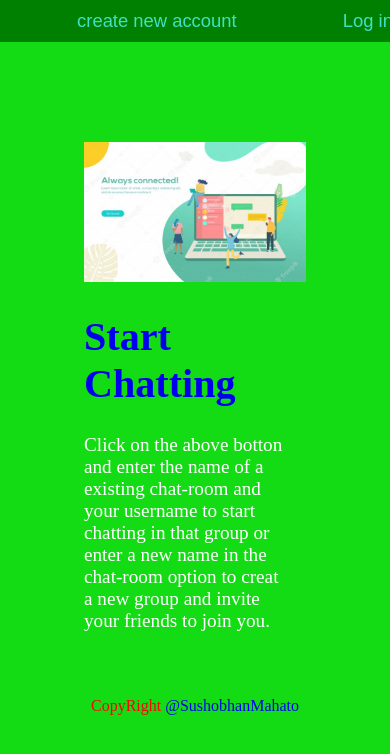
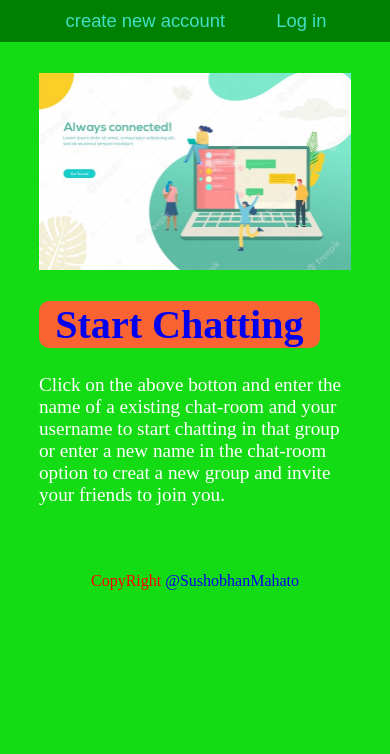
Before and after one commit to SushobhanMahato/Django-ChatApp, a Django app: page / in a window 390 px wide; the page is wider, and only the part inside the window is pictured. Shown: the top 754 px of that part. Run offline with Django 3.2, Linux system fonts and the light colour scheme.

Commit message:
Update index.html

```diff
--- a/templates/index.html
+++ b/templates/index.html
@@ -19,9 +19,14 @@
     }
 
     .logo{
-       padding: 0px;
-       margin: 0px;
+       padding: 0;
+       margin: 0;
+       padding-top: 8%;
        width: 100%;
+       min-height: 100%;
+       display:flex;
+      justify-content: center;
+      align-items: center;
     }
 
 
@@ -67,7 +72,8 @@
         font-weight: 700;
     }
     .onto{
-        padding: 100px 100px;
+        width: 80%;
+        min-height: 100%;
     }
     .about{
         float:right;
@@ -88,6 +94,10 @@
         font-size: 1.2em;
         font-family: 'Montserrat', 'sans-serif';
     }
+    .hh{
+        width:90%;
+        text-align:center;
+    }
     .hh a{
         font-size: 1.9em;
         font-family: 'Raleway';
@@ -95,15 +105,19 @@
         margin-bottom: 8vh;
         text-decoration: none;
     }
+    .hh h1{
+        margin 0;
+        padding 0;
+        background-color:rgb(250,100,50);
+        border-radius: 10px;
+    }
     .hh a:hover{
         text-decoration: underline 3px;
         font-weight: 600;
         color: rgb(200, 87, 51);
         box-shadow: 0px 0px 20px 0px #232323;
     }
-    .ok p{
-        padding-right: 20px;
-    }
+
     .footer{
        padding-top: 50px;
         width: 100%;
@@ -118,107 +132,49 @@
         text-decoration: none;
       }
 
-    @media(max-width:480px){
-        body{
-            padding: 0px 0px 0px 0px;
-            margin: 0px 0px 0px 0px;
-            margin: -1em;
-            background-color: rgb(20, 220, 20);
-        }
-        .logo{
-            padding: 0px;
-            margin: 0px;
-            width: 100%;
-            height: 100%;
-            margin-right: 30px;
-         }
-
+    @media(max-width:1200px){
 
          nav{
 
              height:5vh;
-             margin 0px 0px;
-             background-color: #008000;
          }
          .nav-links{
-             height:100%;
-             width:100%;
-             list-style: none;
-             display:flex;
-            justify-content: space-around;
-             align-items: center;
-
+            height:100%;
+            width:80%;
+        }
+         .onto{
+             display: flex;
+             flex-direction: column;
+            align-items: center;
+            justify-content: center;
          }
 
-         .nav-links a{
-             margin 0px;
-             color:rgb(67, 223, 197);
-             text-decoration: none;
-             font-family: 'Montserrat', sans-serif;
-             font-weight: 500;
-         }
-
-
-         .nav-links a::after {
-             display: block;
-             content: attr(data-tooltip);
-             font-weight: bold;
-             height: 1px;
-             color: transparent;
-             overflow: hidden;
-             visibility: hidden;
-
-           }
-
-
-         .nav-links a:hover{
-             font-weight: 700;
-         }
-         .onto{
-             margin 0px 0px;
-             padding 0px 0px;
-         }
          .about{
              width: 100%;
-             box-sizing: border-box;
          }
          .about1{
              width: 100%;
-             box-sizing: border-box;
          }
 
-         .ok{
-             font-weight: 300;
-             margin-top: 0px;
-             margin-bottom: 2vh;
-             color: white;
-             font-family: 'Montserrat', 'sans-serif';
-         }
-         .hh a{
-             font-family: 'Raleway';
-             margin-top: 0px;
-             margin-bottom: 8vh;
-             text-decoration: none;
-         }
          .hh h1{
             font-size: 1.1em;
-         }
-         .hh a:hover{
-             text-decoration: underline 2px;
-             font-weight: 600;
-             color: rgb(200, 87, 51);
-             box-shadow: 0px 0px 20px 0px #232323;
          }
          .hh p{
             font-size: 0.4em;
          }
 
     }
+    @media(max-width:330px){
+        .hh{
+            width:95%;
+        }
+        .hh a{
+            font-size: 1.6em;
+        }
+    }
 </style>
 </head>
 <body>
-
-    <div class="logo">
         <nav>
           <ul class="nav-links">
 
@@ -232,6 +188,7 @@
 
           </ul>
         </nav>
+     <div class="logo">
       <div class="onto">
           <div class="about" id="home">
             <img src="{% static 'images/chat.jpg' %}" alt="" width="100%" height="70%">
@@ -253,10 +210,10 @@
             </div>
         </div>
       </div>
+    </div>
       <div class="footer">
         <p>CopyRight <a href="https://sushobhanmahato.github.io/" target="blank">@SushobhanMahato</a></p>
     </div>
-      </div>
 </body>
 
 </html>
```
